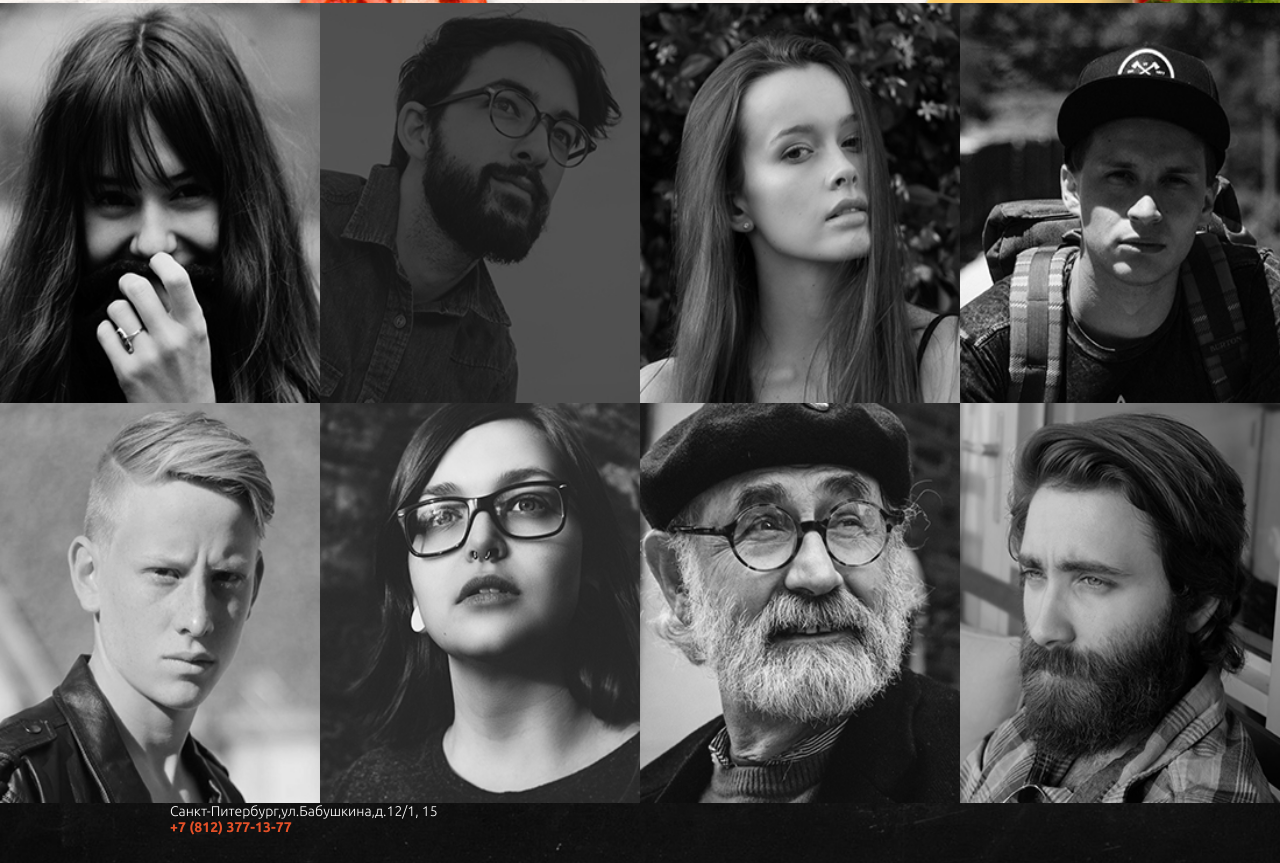
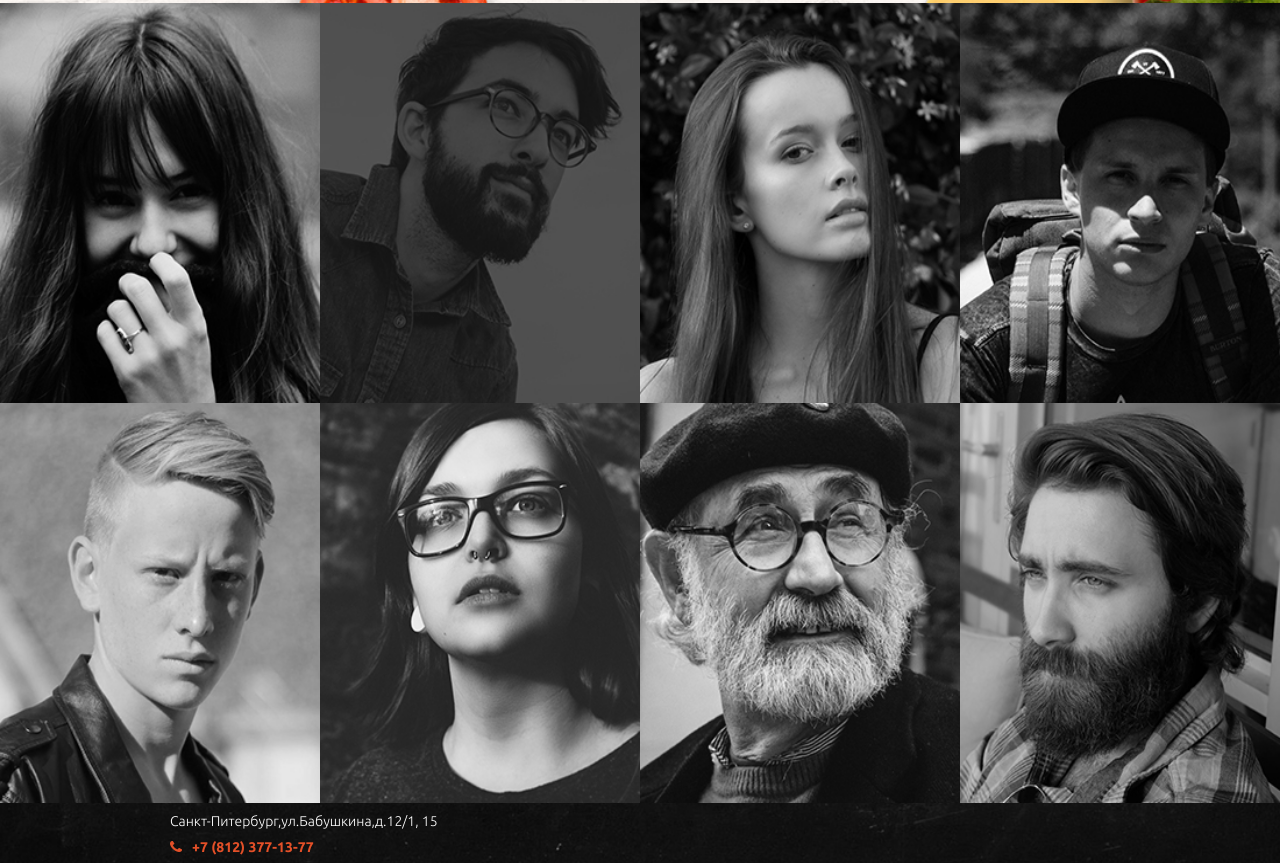
Before and after one commit to Azmi4/Azmi4.github.io, a plain HTML site: page index.html in a window 1280 px wide. Shown: the part 1448-2311 px from the top of the page. Drawn offline with Linux system fonts and the light colour scheme.

Commit message:
добален footer

```diff
--- a/css/blocks/contacts.scss
+++ b/css/blocks/contacts.scss
@@ -6,7 +6,33 @@
     font-size: 14px;
 }
 
+.contacts__mine {
+    margin-top: 10px;
+}
+
 .contacts__phone {
+    margin-top: 10px;
+}
+
+.contacts__phone-link {
     font-family: 'ubuntubold';
     color: $orange;
+    text-decoration: none;
+
+    &:before {
+        content: "";
+        display: inline-block;
+        vertical-align: middle;
+        width: 12px;
+        height: 11px;
+        background-image: url('../../image/phone.png');
+        background: center center no-repeat;
+    }
 }
+
+.contacts__phone-link_icon {
+    &:before {
+        background-image: url('../../image/phone.png');
+        margin: 0 10px 7px 0;
+    }
+}
--- a/css/blocks/fixed-menu.scss
+++ b/css/blocks/fixed-menu.scss
@@ -8,6 +8,7 @@
     &_active {
         .fixed-menu__dot {
             border-color: white;
+            box-shadow: 0 0 6px #000;
         }
     }
 }
@@ -30,6 +31,7 @@
         top: 50%;
         left: 50%;
         transform: translate(-50%, -50%);
+        box-shadow: 0 0 6px #000;
     }
 
     &:nth-last-child(9) {
--- a/index.html
+++ b/index.html
@@ -260,7 +260,9 @@
                 <div class="contacts">
                     <div class="contacts__mine">
                         <div class="contacts__adrees">Санкт-Питербург,ул.Бабушкина,д.12/1, 15</div>
-                        <div class="contacts__phone">+7 (812) 377-13-77</div>
+                        <div class="contacts__phone">
+                            <a href="#" class="contacts__phone-link contacts__phone-link_icon">+7 (812) 377-13-77</a>
+                        </div>
                     </div>
                     <div class="social__networks"></div>
                 </div>
```
Also changed, not shown: css/main.css, image/phone.png (added).
